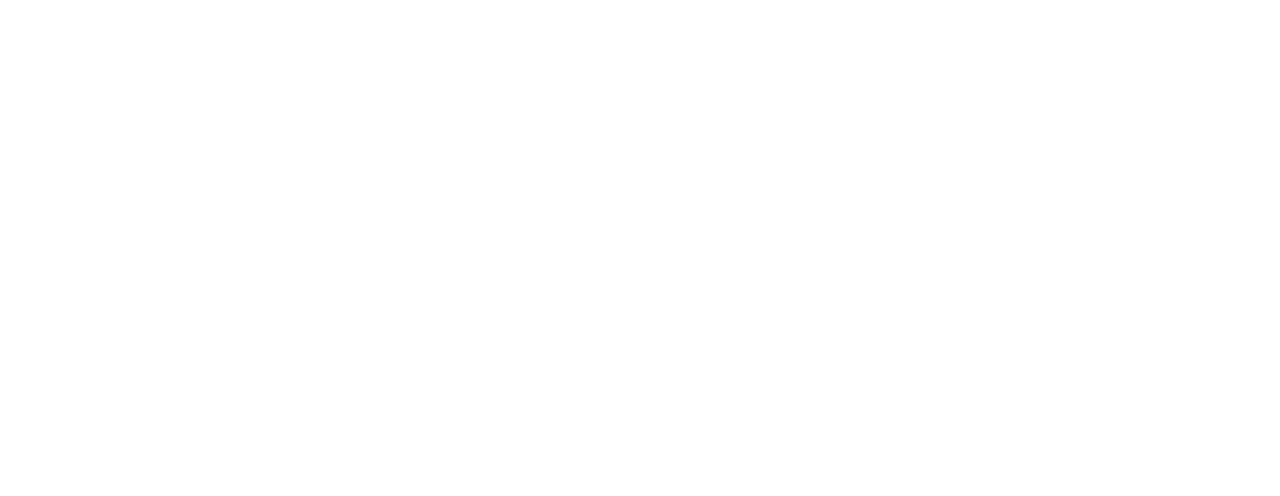
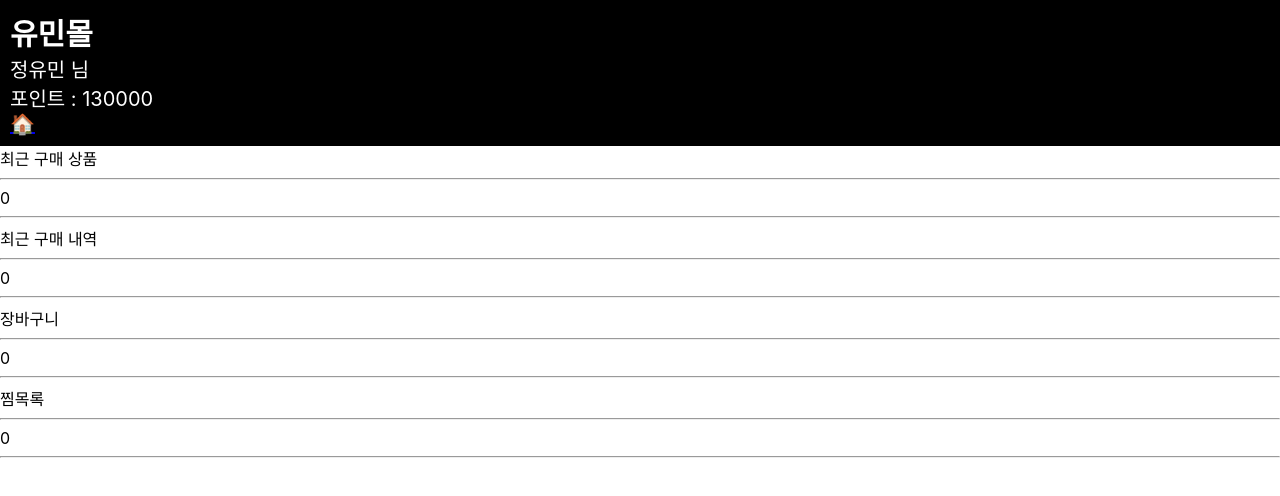
Before and after one commit to CodeSocrates/secondary_shop, a React (Create React App) app: page /secondary_shop/Mypage in a window 1280 px wide. Before the commit this address had no page. Shown: the top 496 px of the page. Built offline with nearby package versions, Linux system fonts and the light colour scheme; the HTML template or start-up script is replaced by a standard one.

Commit message:
test: 프로젝트 보고용

```diff
--- a/src/App.js
+++ b/src/App.js
@@ -3,6 +3,8 @@
 import Home from './pages/Home';
 import ProductDetail from './pages/ProductDetail';
 import Basket from './pages/Basket';
+import Mypage from './pages/Mypage';
+import Payment from './pages/Payment';
 
 function App() {
   return (
@@ -13,6 +15,8 @@
         <Route path="/" element={<Home />} />
         <Route path="/product/:productId" element={<ProductDetail />} />
         <Route path="/basket" element={<Basket />} />
+        <Route path="/Mypage" element={<Mypage />} />
+        <Route path="/Payment" element={<Payment />} />
       </Routes>
     </BrowserRouter>
   );
--- /dev/null
+++ b/src/components/MenuBar.jsx
@@ -0,0 +1,33 @@
+import styled from 'styled-components';
+
+const MenuBar = () => {
+  return(
+    <BarStyle>
+      <MenuStyle href="http://localhost:3000/secondary_shop">로그인</MenuStyle>
+      <MenuStyle href="http://localhost:3000/secondary_shop">회원가입</MenuStyle>
+      <MenuStyle href="http://localhost:3000/secondary_shop/Mypage">마이페이지</MenuStyle>
+      <MenuStyle href="http://localhost:3000/secondary_shop/Payment">결제</MenuStyle>
+    </BarStyle>
+  )
+}
+
+const BarStyle = styled.div`
+  display: flex;
+  flex-direction: row;
+  background-color: black;
+
+  gap:10px;
+  padding: 10px;
+`;
+
+const MenuStyle = styled.a`
+  color: #FFFFFF;
+
+  font-weight: 700;
+  font-size: 20px;
+  line-height: 26px;
+
+  padding: 5px;
+`;
+
+export default MenuBar;
--- a/src/components/Navigation.jsx
+++ b/src/components/Navigation.jsx
@@ -3,7 +3,7 @@
 const Navigation = () => {
   return(
     <>
-      <NavigationStyled>코멘토 쇼핑</NavigationStyled>
+      <NavigationStyled>유민몰</NavigationStyled>
       <GrayLine />
     </>
   )
@@ -11,10 +11,14 @@
 
 const NavigationStyled = styled.div`
   font-weight: 700;
-  font-size: 18px;
-  line-height: 26px;
+  font-size: 50px;
+  line-height: 20px;
 
-  padding: 20px 152px 17px 151px;
+  padding: 50px 0px 50px 500px;
+
+  color:white;
+  background-color: black;
+  width: 100%;
 `;
 
 const GrayLine = styled.div`
--- a/src/components/ProductCard.jsx
+++ b/src/components/ProductCard.jsx
@@ -14,7 +14,7 @@
 }
 
 const ProductCardStyled = styled.div`
-  padding: 40px 24px 0px;
+  padding: -40px 24px 0px;
 `;
 
 const ImgStyled = styled.img`
--- a/src/components/ThemeButton.jsx
+++ b/src/components/ThemeButton.jsx
@@ -5,7 +5,7 @@
 }
 
 const ThemeButtonStyled = styled.div`
-  background: rgba(0, 0, 0, 0.5);
+  background: black;
   border-radius: 10px;
 
   color: #FFFFFF;
--- a/src/pages/Home.jsx
+++ b/src/pages/Home.jsx
@@ -1,4 +1,5 @@
 import Navigation from '../components/Navigation';
+import MenuBar from '../components/MenuBar';
 import ThemeButton from '../components/ThemeButton';
 import ProductCard from '../components/ProductCard';
 import styled from 'styled-components';
@@ -27,18 +28,23 @@
     {/* 따순 머그컵 테마버튼 클릭 시 머그 값을 함수로 보냄
         Send property to onClickThemeButton if theme button is clicked */}
     <div>
+      <TopBar>
         <Navigation />
+        <MenuBar />
+      </TopBar>
+      <ProductSection>
         <ThemeSection>
           <ThemeButton
-          themeName={"#따순 머그컵"}
+            themeName={"생활용품"}
             onClick={() => onClickThemeButton("mug")}
           />
           <ThemeButton
-          themeName={"#여름 더워요"}
+            themeName={"잡화"}
             onClick={() => onClickThemeButton("summer")}
           />
         </ThemeSection>
         <GrayLine />
+      </ProductSection>
     </div>
 
     <div>
@@ -78,8 +84,9 @@
 
 const ThemeSection = styled.div`
   display:flex;
+  flex-direction: column;
   gap:12px;
-  padding: 43px 24px 40px;
+  padding: 43px 70px 40px;
 `;
 
 const GrayLine = styled.div`
@@ -88,4 +95,13 @@
   bottom: 3px;
 `;
 
+const TopBar = styled.div`
+  display:flex;
+  flex-direction: row;
+`;
+
+const ProductSection = styled.div`
+  display:flex;
+`;
+
 export default Home;
--- /dev/null
+++ b/src/pages/Mypage.jsx
@@ -0,0 +1,43 @@
+import styled from 'styled-components';
+
+const ProductDetail = () => {
+  return (
+    <>
+    <Header>
+      <span style={{fontSize:30, fontWeight:700}}>유민몰</span>
+      <span>            정유민 님</span>
+      <span>           포인트 : 130000</span>
+      <a href="http://localhost:3000/secondary_shop">🏠</a>
+    </Header>
+    <section>
+      <span>최근 구매 상품</span>
+      <hr></hr>
+      <span>0</span>
+      <hr></hr>
+      <span>최근 구매 내역</span>
+      <hr></hr>
+      <span>0</span>
+      <hr></hr>
+      <span>장바구니</span>
+      <hr></hr>
+      <span>0</span>
+      <hr></hr>
+      <span>찜목록</span>
+      <hr></hr>
+      <span>0</span>
+      <hr></hr>
+    </section>
+  </>
+  )
+};
+
+const Header = styled.div`
+  background-color: black;
+  color:white;
+  padding: 10px;
+  font-size: 20px;
+  display: flex;
+  flex-direction: column;
+`
+
+export default ProductDetail;
--- /dev/null
+++ b/src/pages/Payment.jsx
@@ -0,0 +1,40 @@
+import styled from 'styled-components';
+
+const Basket = () => {
+  return (
+  <>
+  <Header>
+    <span>결제 페이지</span>
+    <a href="http://localhost:3000/secondary_shop">🏠</a>
+  </Header>
+  <section>
+    <span>구입 상품 : intel i9-12900ks</span>
+    <hr></hr>
+    <span>주소 : 경기도 김포시 풍무동</span>
+    <hr></hr>
+    <span>번호 : 010-4424-2242</span>
+    <hr></hr>
+    <span>카드사 : 우리카드</span>
+    <hr></hr>
+    <span>카드 번호 : 1211-●●●●-●●●●-1111</span>
+    <hr></hr>
+    <span>CVC 번호 : 353</span>
+    <hr></hr>
+    <div>포인트 사용</div>
+    <span>포인트 : 0/1328 </span>
+    <button>전액 사용</button>
+    <hr></hr>
+    <button>결제</button>
+  </section>
+  </>
+  )
+};
+
+const Header = styled.div`
+  background-color: black;
+  color:white;
+  padding: 10px;
+  font-size: 20px;
+`
+
+export default Basket;
```
Lines whose indentation alone changed are shown as unchanged.
